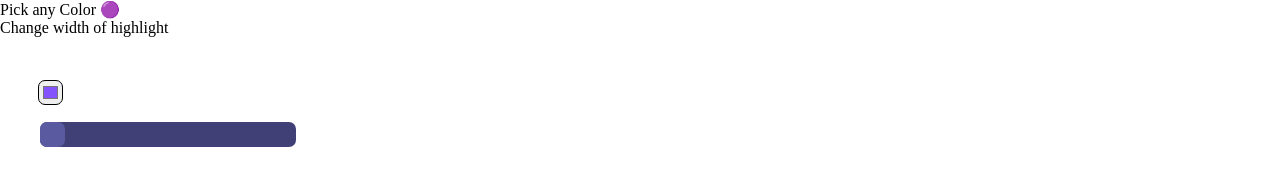
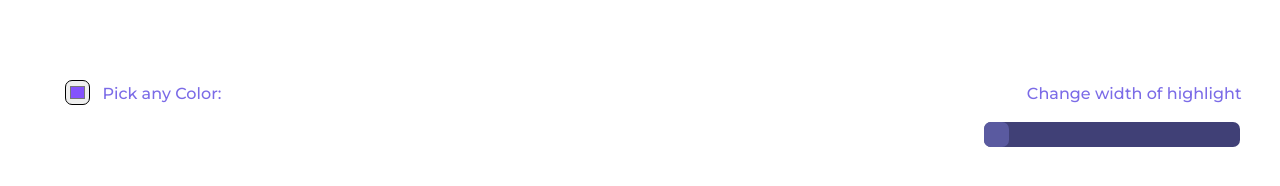
Before and after one commit to DebajyotiX/HoverGlowMania, a website built with Vite: page index.html in a window 1280 px wide. Built offline with nearby package versions, Linux system fonts and the light colour scheme; what @babylonjs/core would draw is missing.

Commit message:
Added README and organized diractory

```diff
--- a/index.html
+++ b/index.html
@@ -13,7 +13,7 @@
   <!-- <label for="colorpicker">Color Picker:</label> -->
   <input type="color" id="colorpicker" value="#8452FC">
   <input type="range" min="0.1" max="0.6" value="0.1" step="0.001" class="slider" id="outlineWidthSlider">
-  <div id="colorPickerLabel">Pick any Color 🟣 </div>
+  <div id="colorPickerLabel">Pick any Color:</div>
   <div id="widthSliderLabel">Change width of highlight </div>
 
   <canvas id="renderCanvas"></canvas>
--- a/style.css
+++ b/style.css
@@ -1,100 +1,7 @@
-/* :root {
-  font-family: Inter, system-ui, Avenir, Helvetica, Arial, sans-serif;
-  line-height: 1.5;
-  font-weight: 400;
-
-  color-scheme: light dark;
-  color: rgba(255, 255, 255, 0.87);
-  background-color: #242424;
-
-  font-synthesis: none;
-  text-rendering: optimizeLegibility;
-  -webkit-font-smoothing: antialiased;
-  -moz-osx-font-smoothing: grayscale;
-  -webkit-text-size-adjust: 100%;
+@font-face {
+  font-family: montserratMedium;
+  src: url(./asset/Montserrat-Medium.ttf);
 }
-
-a {
-  font-weight: 500;
-  color: #646cff;
-  text-decoration: inherit;
-}
-a:hover {
-  color: #535bf2;
-}
-
-body {
-  margin: 0;
-  display: flex;
-  place-items: center;
-  min-width: 320px;
-  min-height: 100vh;
-}
-
-h1 {
-  font-size: 3.2em;
-  line-height: 1.1;
-}
-
-#app {
-  max-width: 1280px;
-  margin: 0 auto;
-  padding: 2rem;
-  text-align: center;
-}
-
-.logo {
-  height: 6em;
-  padding: 1.5em;
-  will-change: filter;
-  transition: filter 300ms;
-}
-.logo:hover {
-  filter: drop-shadow(0 0 2em #646cffaa);
-}
-.logo.vanilla:hover {
-  filter: drop-shadow(0 0 2em #f7df1eaa);
-}
-
-.card {
-  padding: 2em;
-}
-
-.read-the-docs {
-  color: #888;
-}
-
-button {
-  border-radius: 8px;
-  border: 1px solid transparent;
-  padding: 0.6em 1.2em;
-  font-size: 1em;
-  font-weight: 500;
-  font-family: inherit;
-  background-color: #1a1a1a;
-  cursor: pointer;
-  transition: border-color 0.25s;
-}
-button:hover {
-  border-color: #646cff;
-}
-button:focus,
-button:focus-visible {
-  outline: 4px auto -webkit-focus-ring-color;
-}
-
-@media (prefers-color-scheme: light) {
-  :root {
-    color: #213547;
-    background-color: #ffffff;
-  }
-  a:hover {
-    color: #747bff;
-  }
-  button {
-    background-color: #f9f9f9;
-  }
-} */
 
 html,
 body {
@@ -103,6 +10,8 @@ body {
   height: 100%;
   margin: 0;
   padding: 0;
+  font-family: montserratMedium;
+
 }
 
 #renderCanvas {
@@ -116,7 +25,7 @@ body {
   appearance: none;
   width: 25px;
   height: 25px;
-  left: 3%;
+  right: 93%;
   top: 10%;
   border-radius: 7px;
 
@@ -124,7 +33,7 @@ body {
 
 .slider {
   position: absolute;
-  left: 3%;
+  right: 3%;
   top: 15%;
   appearance: none;
   -webkit-appearance: none;
@@ -154,3 +63,21 @@ body {
   background: #5a5aa0;
   cursor: pointer;
 }
+
+#colorPickerLabel {
+  position: absolute;
+  height: 25px;
+  left: 8%;
+  top: 10.5%;
+  border-radius: 7px;
+  color: rgb(123, 107, 231);
+}
+
+#widthSliderLabel {
+  position: absolute;
+  height: 25px;
+  right: 3%;
+  top: 10.5%;
+  border-radius: 7px;
+  color: rgb(123, 107, 231);
+}
```
Also changed, not shown: README.md (added), asset/Montserrat-Medium.ttf (added).
